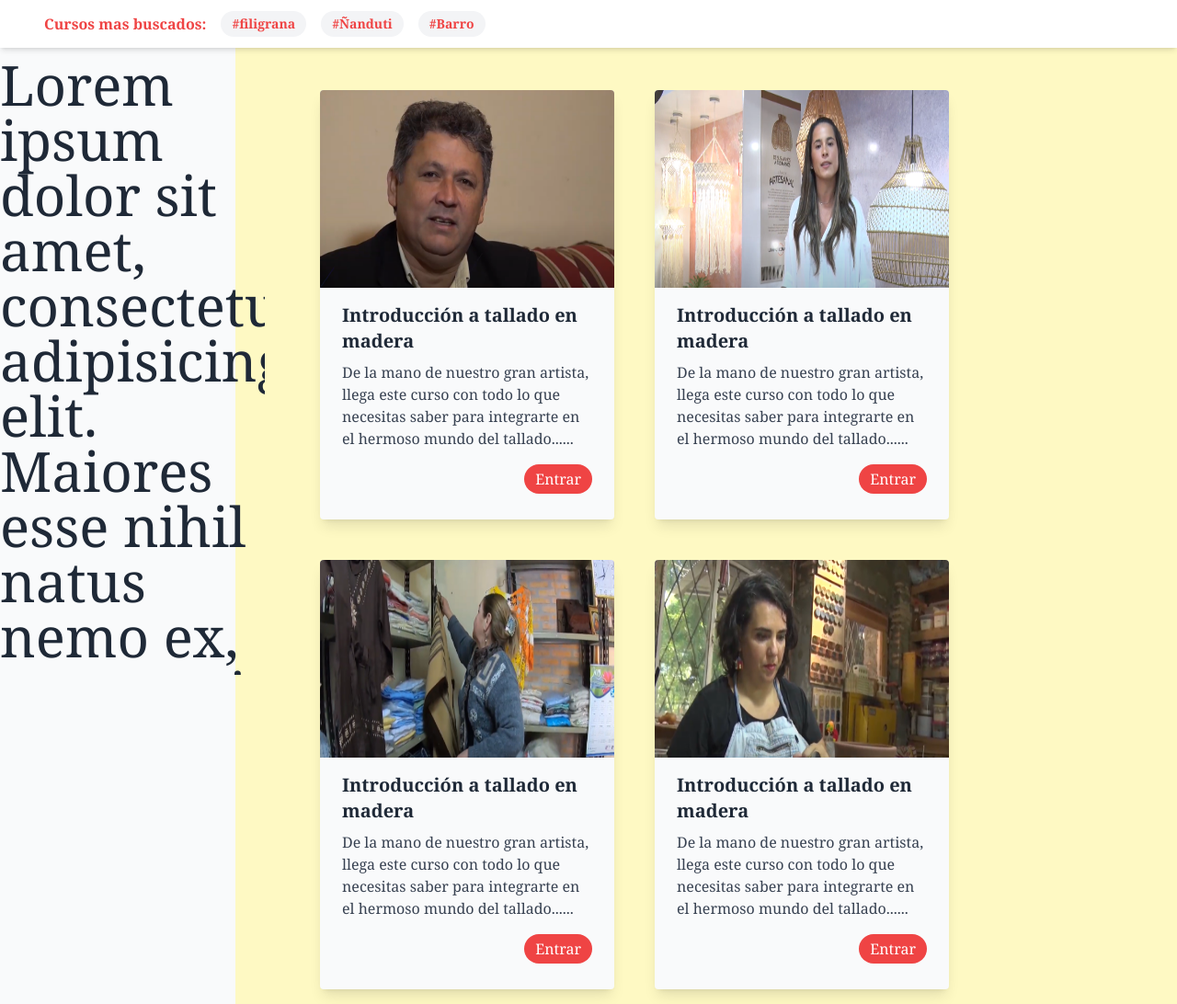
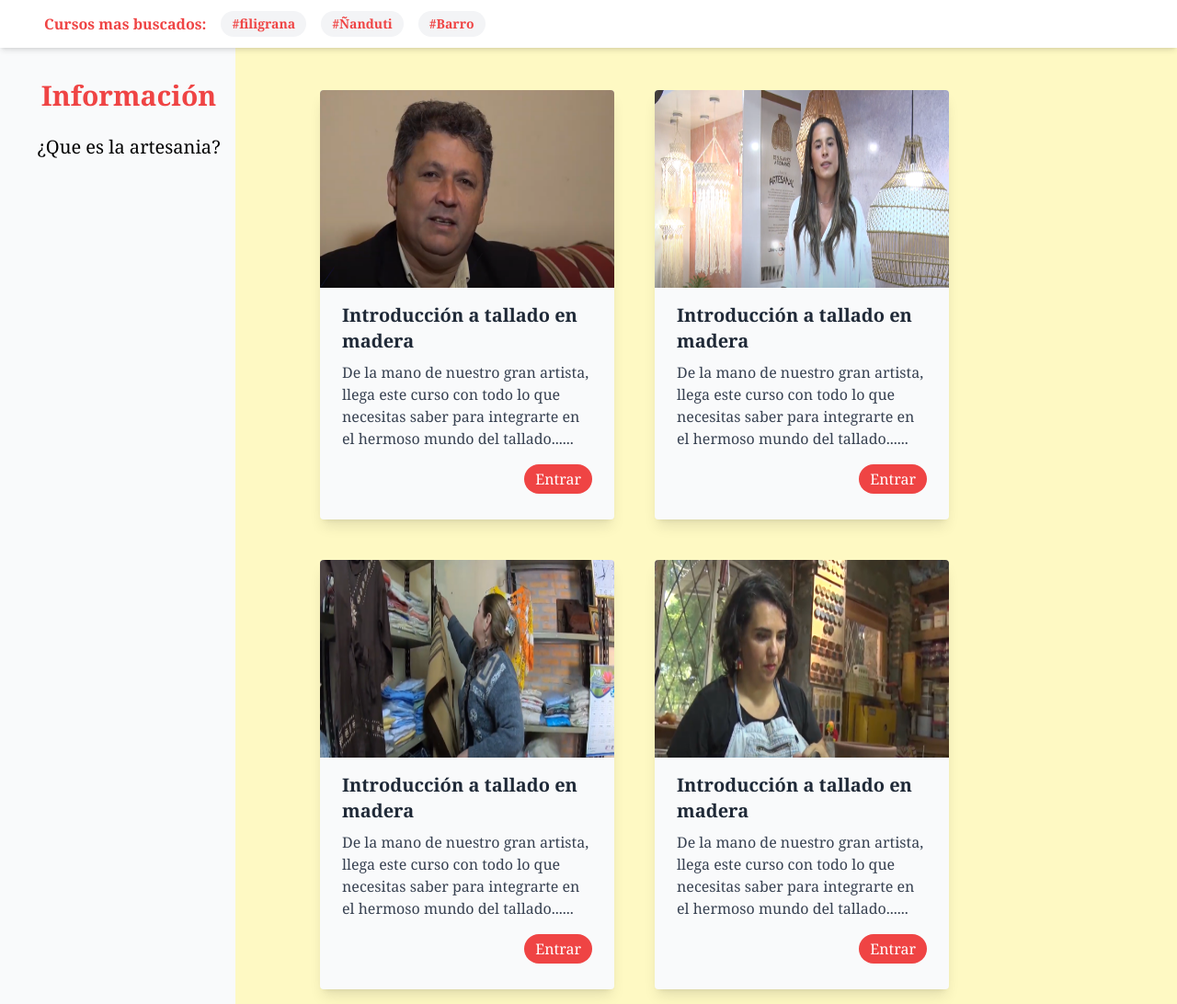
Before and after one commit to Elizabeth19455/Hackathon, a Flask app: page /home in a window 1280 px wide. Shown: the part 66-1158 px from the top of the page at 92% size. Run offline with Flask 2, Linux system fonts and the light colour scheme; some libraries are stand-ins or nearby versions.

Commit message:
ultimo cambio

```diff
--- a/templates/index.html
+++ b/templates/index.html
@@ -63,8 +63,9 @@
 <!-- Sidebar -->
 <div class="w-full h-full ">
     <div class="w-72 h-full overflow-scroll overflow-x-hidden aside fixed pt-32">
-        <p class=" text-6xl ">Lorem ipsum dolor sit amet, consectetur adipisicing elit. Maiores esse nihil natus nemo ex, praesentium, quo in corrupti minima laboriosam magni dolores ducimus fuga quis officiis unde similique eos aspernatur corporis vel ad rerum. Ipsum id, quis eos minima quae quo consequatur esse blanditiis quas aperiam, corporis asperiores soluta temporibus.</p>
-
+      <br> <h1 class=" text-center mr-2 text-red-500 text-3xl font-bold ">Información</h1> <br>
+        <p class=" text-center text-xl mr-2 text-black">
+          <a href="{{url_for('info')}}">¿Que es la artesania?</a>
     </div>
 
 
```
